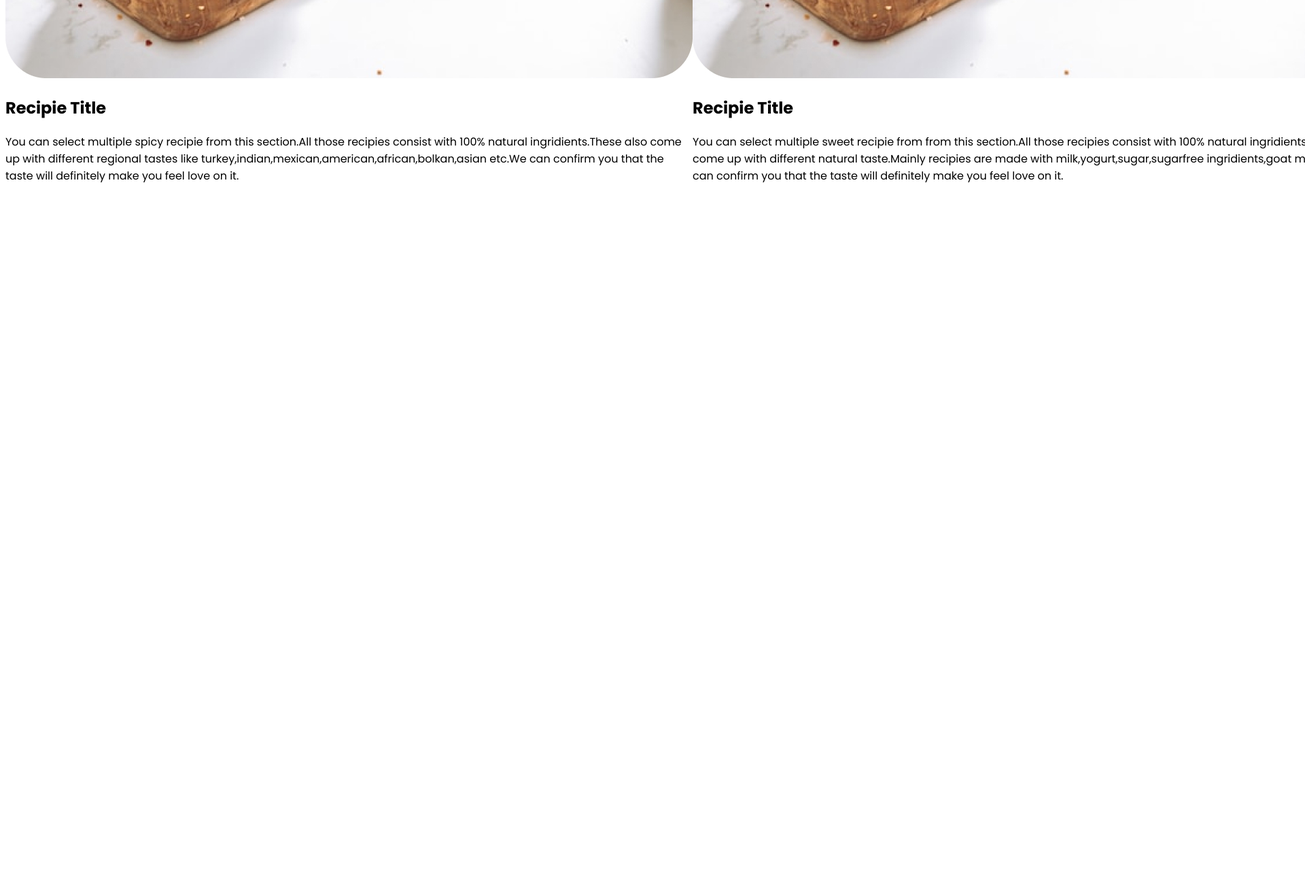
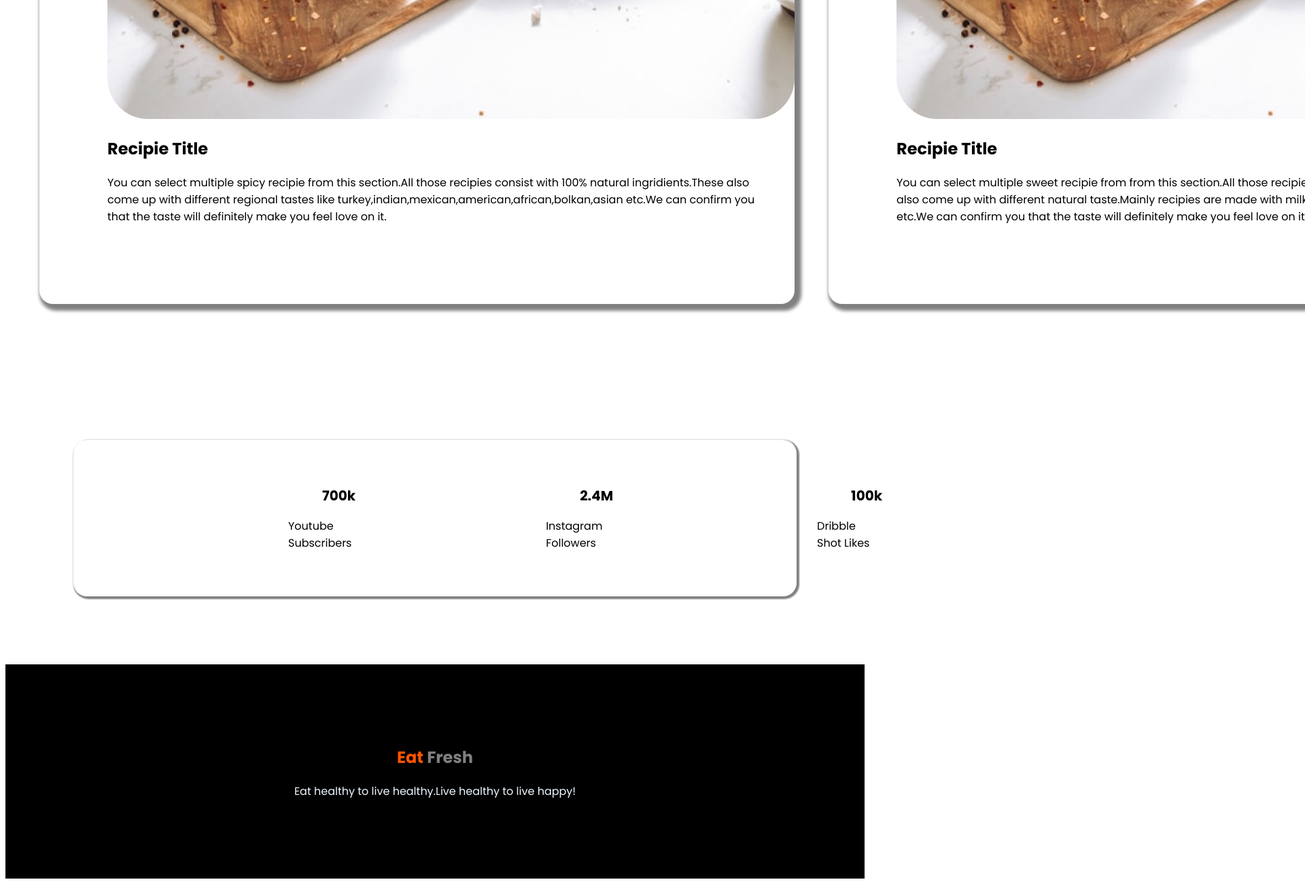
Before and after one commit to WaliulSakin/eat-healthy, a plain HTML site: page index.html in a window 1280 px wide. Shown: the part 2694-3994 px from the top of the page at 68% size, 1920 px wide, since content can reach past the window. Before the commit the page ends 2989 px from the top, so only its background shows below. Drawn offline with Linux system fonts and the light colour scheme.

Commit message:
finished

```diff
--- a/index.html
+++ b/index.html
@@ -69,6 +69,36 @@
         </div>
     </section>
 
+    <section class="diagram">
+
+        <div class="youtube">
+            <h2>700k</h2>
+            <p>Youtube Subscribers</p>
+        </div>
+
+
+        <div class="insta">
+            <h2>2.4M</h2>
+            <p>Instagram Followers</p>
+        </div>
+
+
+        <div class="dribble">
+            <h2>100k</h2>
+            <p>Dribble Shot Likes</p>
+        </div>
+
+    </section>
+
+    <div class="footer">
+        <h2><span style="color: #ff5400;">Eat</span> <span style="color: gray;">Fresh</span></h2>
+
+        <p>Eat healthy to live healthy.Live healthy to live happy!</p>
+
+
+    </div>
+
 </body>
 
+
 </html>
--- a/style.css
+++ b/style.css
@@ -79,3 +79,63 @@ section {
     background-size: cover;
     margin-bottom: 200px;
 }
+
+.reciepe {
+    text-align: center;
+    padding-bottom: 60px;
+}
+
+.title {
+    padding-left: 100px;
+    margin-left: 50px;
+    border-radius: 20px;
+    box-shadow: 5px 5px 5px 5px gray;
+    margin-bottom: 200px;
+    padding-bottom: 100px;
+}
+
+.title p {
+    margin-right: 50px;
+}
+
+.diagram h2 {
+    font-size: 20px;
+    font-weight: 700;
+    padding-left: 50px;
+}
+
+.diagram {
+    padding-left: 25%;
+    box-shadow: 2px 2px 2px 2px gray;
+    padding-bottom: 50px;
+    padding-top: 50px;
+    border-radius: 20px;
+    margin-left: 100px;
+    margin-right: 100px;
+}
+
+
+
+.youtube {
+    margin-right: 280px;
+}
+
+.insta {
+    margin-right: 50px;
+}
+
+.dribble {
+    padding-left: 250px;
+}
+
+
+
+.footer {
+    background-color: black;
+    padding-top: 100px;
+    padding-bottom: 100px;
+    color: aliceblue;
+    text-align: center;
+    margin-top: 100px;
+
+}
```
